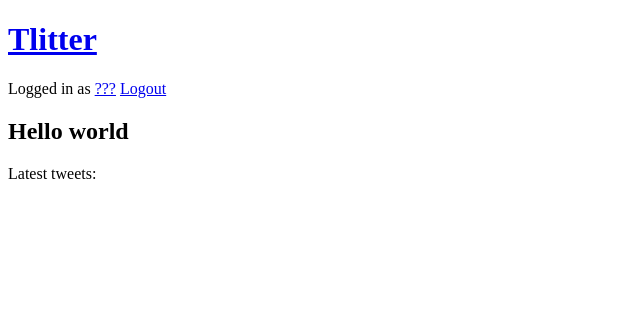
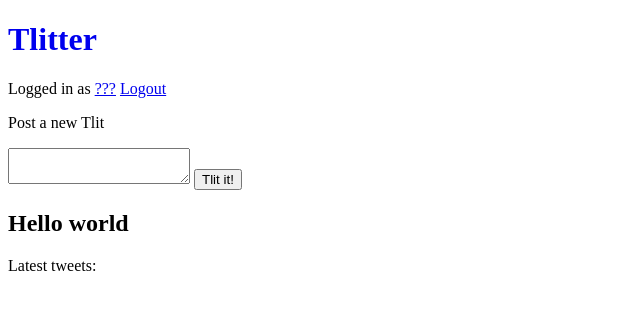
Before and after one commit to programistagd/Tlitter, a Django app: page / in a window 1280 px wide. Shown: the top 310 px of the page, without its empty margins (0-640 px from the left). Run offline with Django 3.2, Linux system fonts and the light colour scheme; the visitor is signed in with stand-in values (Sample User, id 1); data that the repository does not hold is empty.

Commit message:
Added Tweeting using AJAX.

```diff
--- a/Tlitter/urls.py
+++ b/Tlitter/urls.py
@@ -22,7 +22,7 @@
 urlpatterns = [
     url(r'^accounts/login/', auth_views.login, name='login'),
     url(r'^accounts/logout/$', auth_views.logout, {'next_page': '/'}, name='logout'),
-    url(r'^accounts/register/', CreateView.as_view(template_name='registration/register.html', form_class=UserCreationForm, success_url='profile_settings'), name="register"), #TODO not sure if want to use that
+    url(r'^accounts/register/', CreateView.as_view(template_name='registration/register.html', form_class=UserCreationForm, success_url='/settings'), name="register"),
     url(r'^polls/', include('polls.urls')),
     url(r'^admin/', admin.site.urls),
     url(r'^', include('Tweets.urls')),
--- /dev/null
+++ b/Tweets/static/Tweets/post_tweet.js
@@ -0,0 +1,45 @@
+var tweet_text = document.getElementById("tweet_text");
+var tweet_submit = document.getElementById("tweet_submit");
+var tweet_log = document.getElementById("tweet_status");
+var tweet_csrf = document.getElementById("tweet_csrf");
+
+function get_tweet_text() {
+    return tweet_text.value;
+}
+
+function log_tweet(msg) {
+    tweet_log.innerHTML = msg;
+}
+
+function initialize_tweeter() {
+    tweet_submit.addEventListener("click", function(e) {
+        var text = get_tweet_text();
+        var formData = new FormData();
+        formData.append("text", text);
+
+        var request = new XMLHttpRequest();
+        request.open('POST', '/tweet/', true); //Warning: This doesn't check for current route
+        //request.setRequestHeader('Content-Type', 'application/x-www-form-urlencoded; charset=UTF-8');
+        request.setRequestHeader('X-CSRFToken', tweet_csrf.innerHTML);
+
+        request.onload = function() {
+            if (request.status == 200) {
+                log_tweet("Tweet posted!");
+                location.reload();
+            } else {
+                log_tweet("Something went wrong...");
+            }
+        };
+
+        request.onerror = function() {
+            log_tweet("Something went wrong...");
+        };
+
+        request.send(formData);
+        log_tweet("Sending...");
+    });
+}
+
+if (tweet_text != null) {
+    initialize_tweeter();
+}
--- /dev/null
+++ b/Tweets/static/Tweets/style.css
@@ -0,0 +1,3 @@
+h1 > a {
+    text-decoration: none;
+}
--- a/Tweets/templates/base.html
+++ b/Tweets/templates/base.html
@@ -1,7 +1,10 @@
 <!DOCTYPE html>
 <html lang="en">
+
+{% load static %}
+
 <head>
-    <!--<link rel="stylesheet" href="style.css" />-->
+    <link rel="stylesheet" href="{% static 'Tweets/style.css' %}" />
     <title>{% block title %}Tlitter{% endblock %}</title>
 </head>
 
@@ -20,8 +23,18 @@
         {% endblock %}
     </div>
 
+    {% if user.is_authenticated %}
+    <p>Post a new Tlit</p>
+    <textarea id="tweet_text" maxlength="140"></textarea>
+    <button id="tweet_submit">Tlit it!</button>
+    <span id="tweet_csrf" style="display:none;">{{ csrf_token }}</span>
+    <div id="tweet_status"></div>
+    {% endif %}
+
     <div id="content">
         {% block content %}{% endblock %}
     </div>
+
+    <script src="{% static 'Tweets/post_tweet.js' %}"></script>
 </body>
 </html>
--- a/Tweets/urls.py
+++ b/Tweets/urls.py
@@ -9,4 +9,5 @@
     url(r'^profile/<pk>/$', views.profile, name='profile'),
     url(r'^settings/$', views.profile_settings, name='profile_settings'),
     url(r'^me/$', views.myprofile, name='myprofile'),
+    url(r'^tweet/$', views.post_tweet, name='post_tweet'),
 ]
--- a/Tweets/views.py
+++ b/Tweets/views.py
@@ -1,3 +1,4 @@
+from django.http import HttpResponse, HttpResponseForbidden
 from django.shortcuts import render, redirect, get_object_or_404
 from django.contrib.auth.decorators import login_required
 from django.forms import modelform_factory, Textarea
@@ -66,16 +67,19 @@
     return render(request, "Tweets/profile_settings.html", {'form': form})
 
 
-@login_required
-def tweet(request, text):
+def post_tweet(request):
+    if request.method != "POST" or not request.user.is_authenticated:
+        return HttpResponseForbidden("error")
+
     try:
+        text = request.POST["text"]
         prof = request.user.profile
-    except ObjectDoesNotExist:
-        return redirect("Tweets:profile_settings")
-    if request.method != "POST":
-        return redirect('/')
-    form = TweetForm(request.POST)
-    if form.is_valid():
-        tweet = Tweet(text = form.cleaned_data["text"], poster = prof)
+    except (ObjectDoesNotExist, KeyError):
+        return HttpResponseForbidden("error")
+
+    if 1 <= len(text) <= 140:
+        tweet = Tweet(text=text, poster=prof)
+        tweet.save()
+        return HttpResponse("OK")
     else:
-        return redirect('/')
+        return HttpResponseForbidden("error")
```
